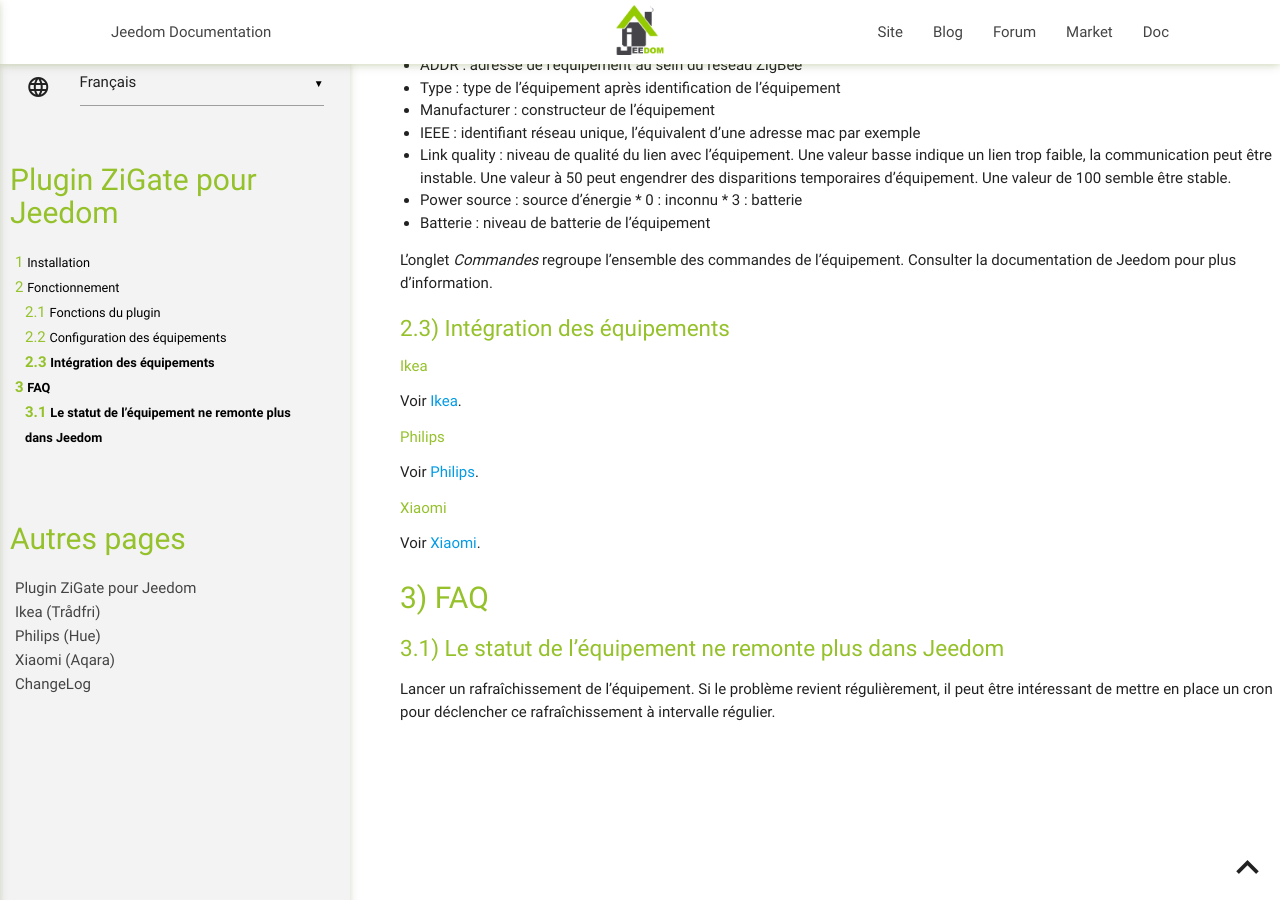
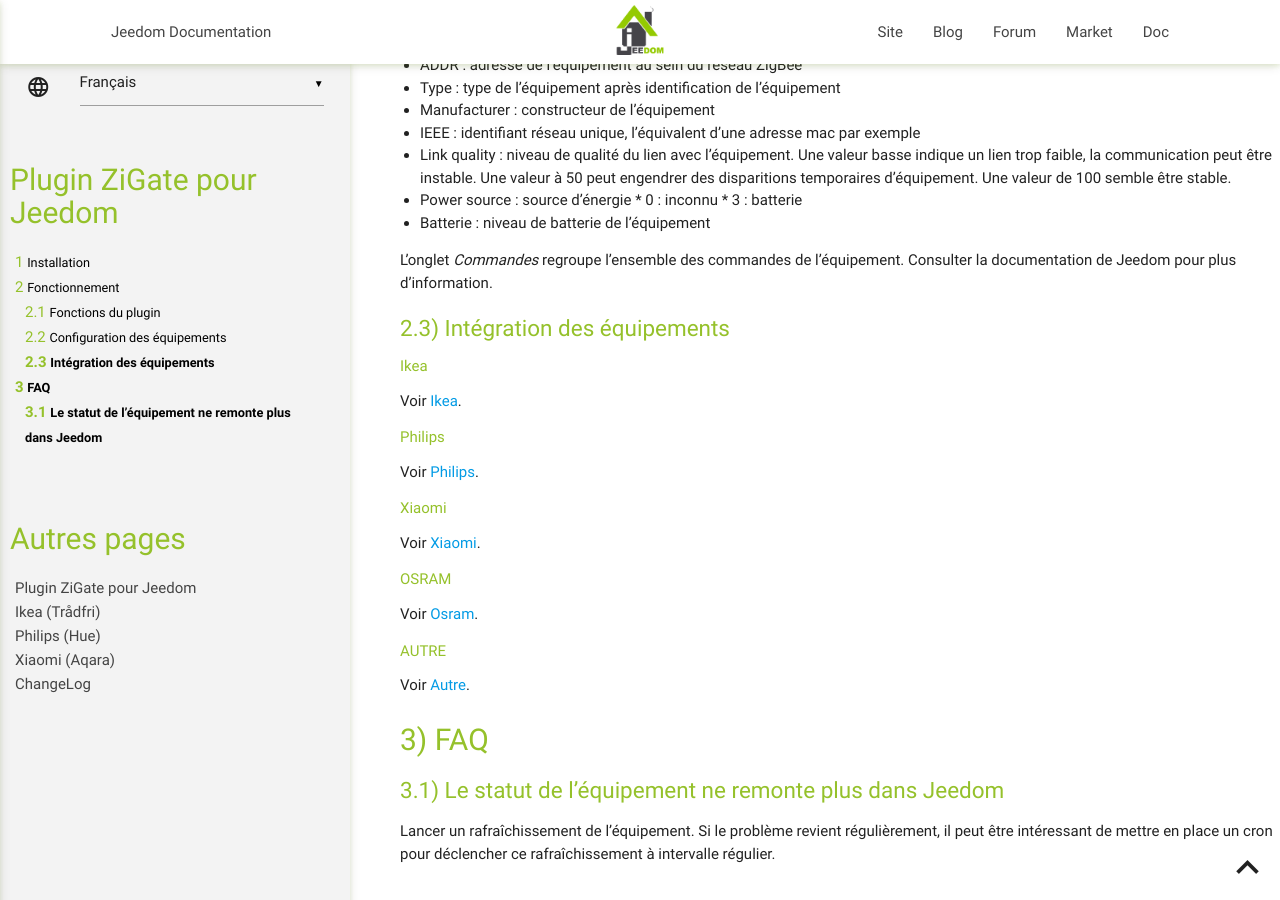
Before and after one commit to jeedom-zigate/jeedom-plugin-zigate, a Jekyll site: the page built from docs/fr_FR/index.md, in a window 1280 px wide and 900 px high, scrolled down 2802 px. Built offline with Jekyll 4.4.1, drawn with Linux system fonts in a browser that asks for light colours; our own code applies the rules of GitHub Pages for plain Markdown files.

Commit message:
Ajout compatibilité

```diff
--- a/docs/fr_FR/index.md
+++ b/docs/fr_FR/index.md
@@ -74,6 +74,14 @@
 
 Voir [Xiaomi](xiaomi.md).
 
+#### OSRAM
+
+Voir [Osram](osram.md).
+
+#### AUTRE
+
+Voir [Autre](autre.md).
+
 ## FAQ
 
 ### Le statut de l'équipement ne remonte plus dans Jeedom
```
